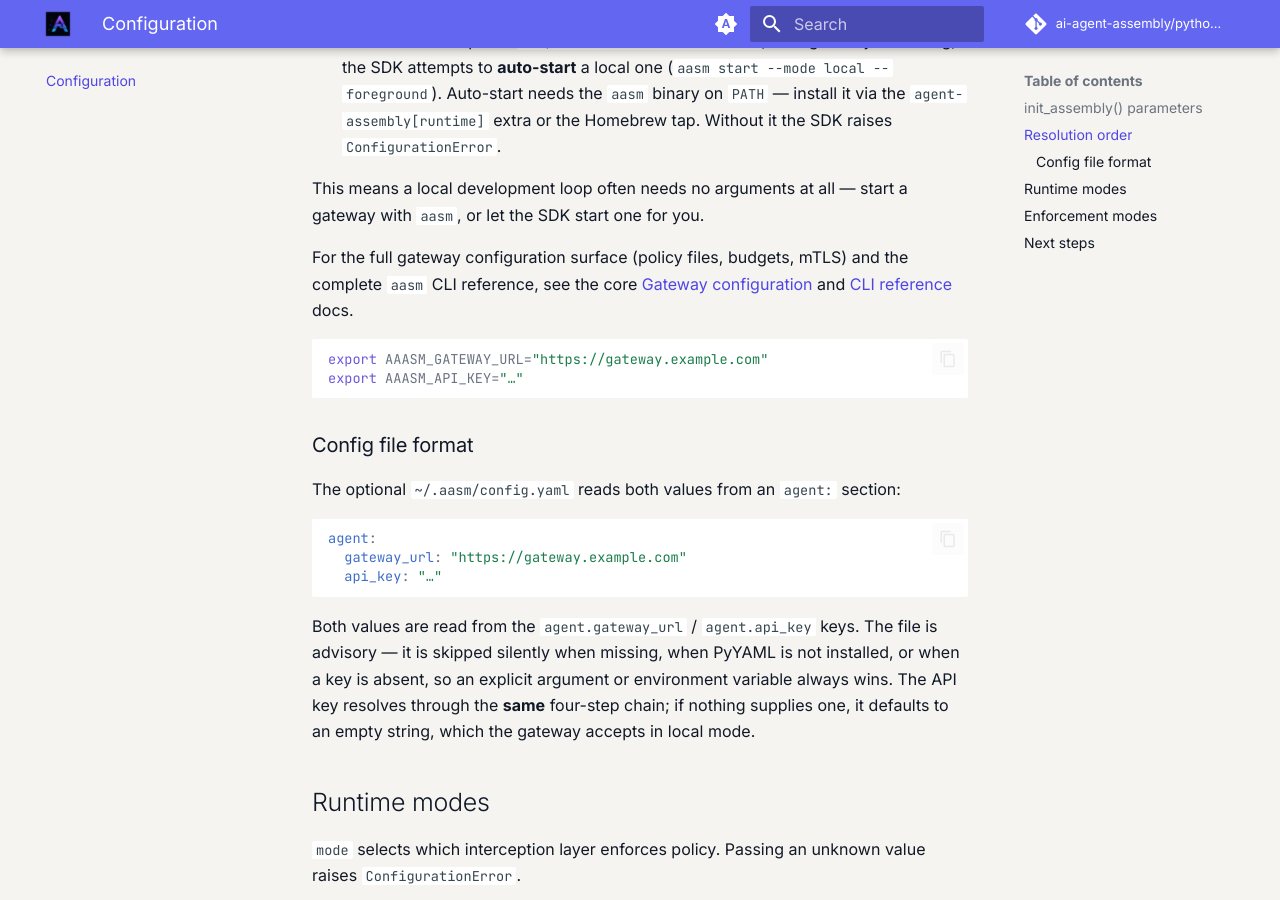
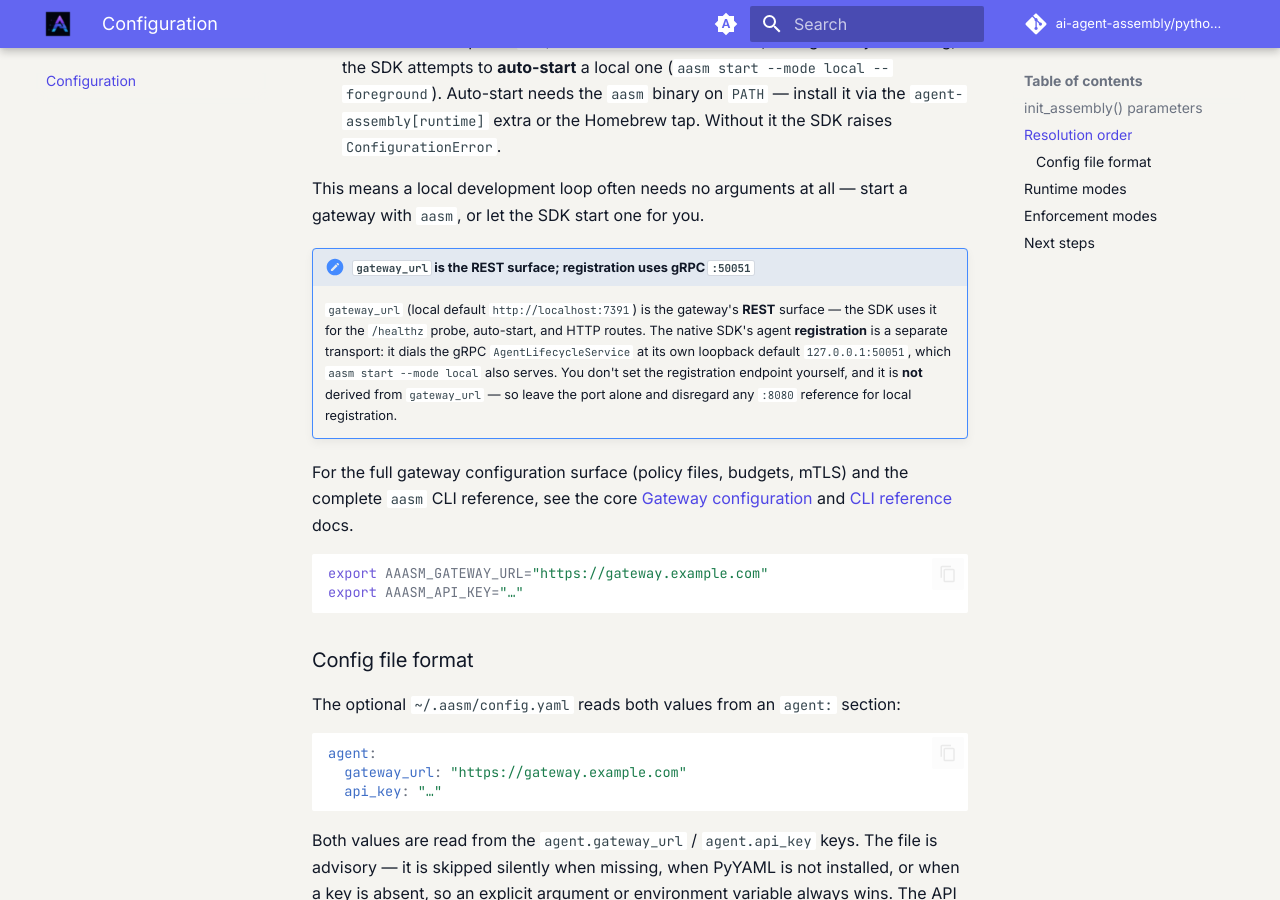
Before and after one commit to AI-agent-assembly/python-sdk, an MkDocs documentation site: the page built from docs/configuration.md, in a window 1280 px wide and 900 px high, scrolled down 1833 px. Built offline with MkDocs 1.6.1 and Material for MkDocs 9.7.7, drawn with Linux system fonts in a browser that asks for light colours; a script that is not in the unit is left out; the version menu is left out.

Commit message:
📝 (docs): Clarify gateway_url is REST while registration uses gRPC :50051
In the resolution-order section, note that gateway_url (:7391 local default) is
the REST surface (healthz/auto-start/HTTP routes) while native agent
registration dials the gRPC AgentLifecycleService at its own :50051 loopback
default — not derived from gateway_url — so users don't chase a wrong :8080 port.

```diff
--- a/docs/configuration.md
+++ b/docs/configuration.md
@@ -56,6 +56,15 @@ fallback chain (see `agent_assembly.core.gateway_resolver`):
 This means a local development loop often needs no arguments at all — start a gateway with
 `aasm`, or let the SDK start one for you.
 
+!!! note "`gateway_url` is the REST surface; registration uses gRPC `:50051`"
+    `gateway_url` (local default `http://localhost:7391`) is the gateway's **REST** surface —
+    the SDK uses it for the `/healthz` probe, auto-start, and HTTP routes. The native SDK's
+    agent **registration** is a separate transport: it dials the gRPC `AgentLifecycleService`
+    at its own loopback default `127.0.0.1:50051`, which `aasm start --mode local` also serves.
+    You don't set the registration endpoint yourself, and it is **not** derived from
+    `gateway_url` — so leave the port alone and disregard any `:8080` reference for local
+    registration.
+
 For the full gateway configuration surface (policy files, budgets, mTLS) and the complete
 `aasm` CLI reference, see the core
 [Gateway configuration](https://docs.agent-assembly.com/core/configuration/) and
```
